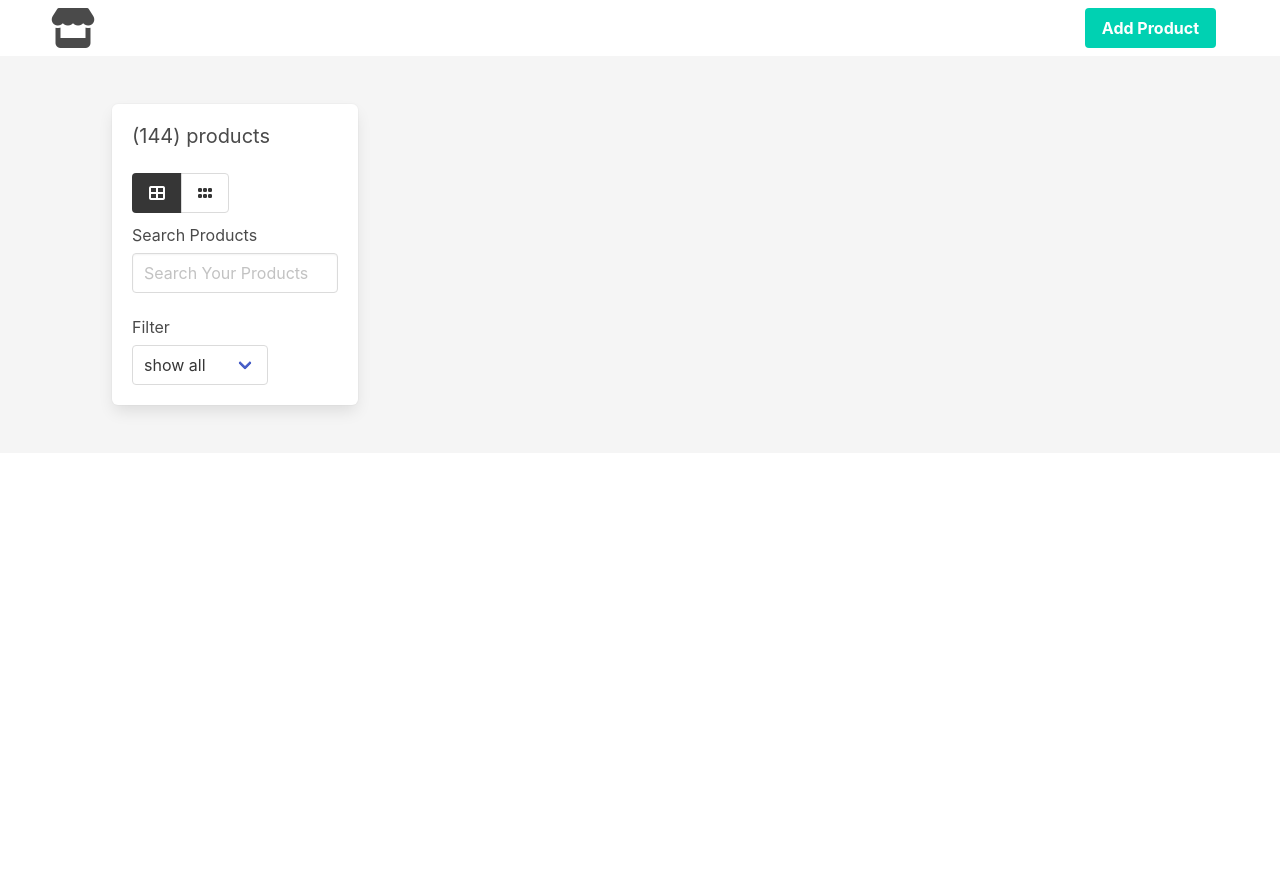
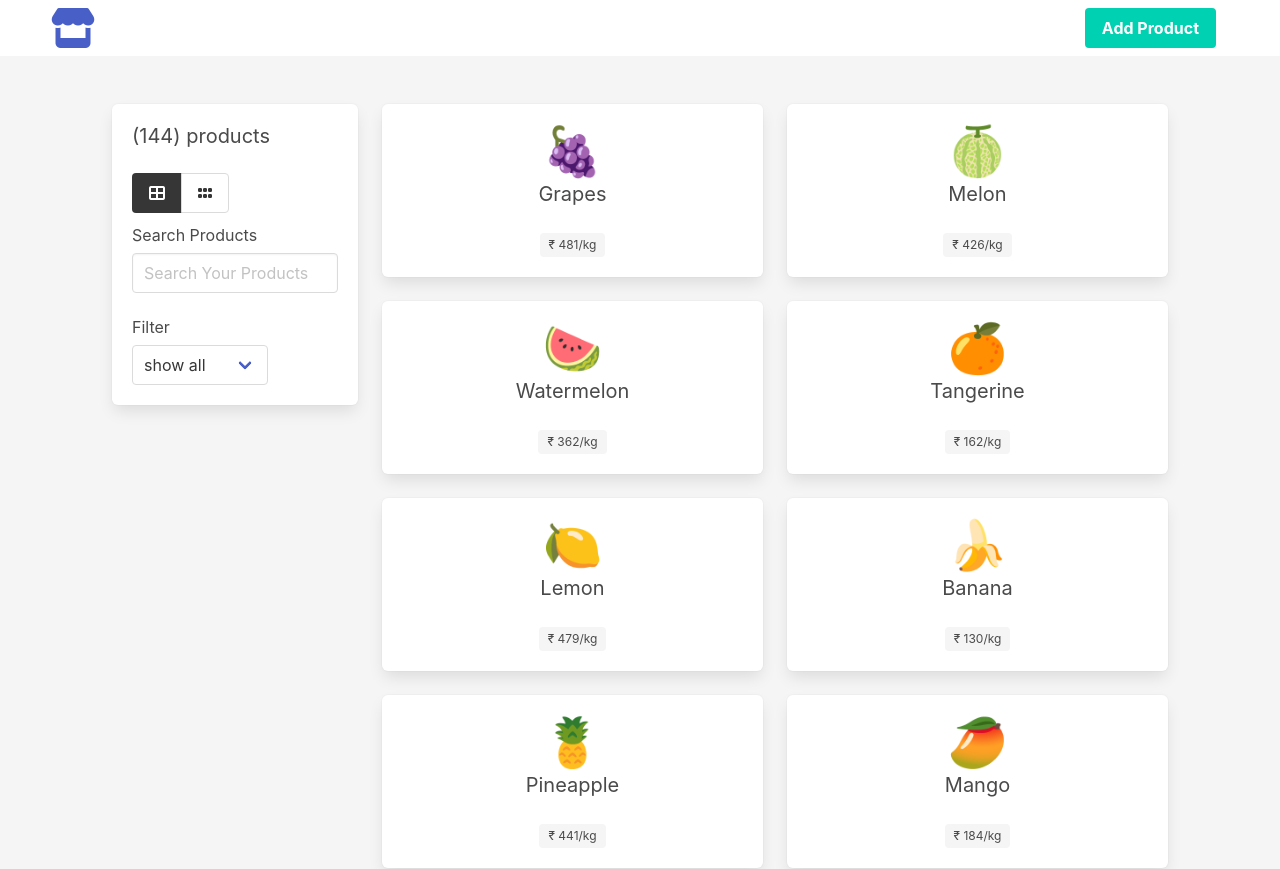
Before and after one commit to surajmaurya0/recoil-shop, a React (Create React App) app: page / in a window 1280 px wide. Shown: the top 869 px of the page. Before the commit the page ends 800 px from the top, so only its background shows below. Built offline with nearby package versions, Linux system fonts and the light colour scheme.

Commit message:
implement some features

```diff
--- a/src/App.js
+++ b/src/App.js
@@ -1,9 +1,18 @@
 import React from 'react'
 import Home from './components/pages/Home.jsx'
+import { Routes,Route } from 'react-router-dom'
+import AddProduct from './components/products/AddProduct.jsx'
+import Navbar from './components/layout/Navbar';
+
 const App = () => {
   return (
    <>
-   <Home/>
+   <Navbar/>
+   <Routes>
+    <Route path='/' element={<Home/>} />
+    <Route path='/add-product' element={<AddProduct/>} />
+    <Route path="*" element={<h1>Page Not Found</h1>} />
+   </Routes>
    </>
   )
 }
--- a/src/components/layout/Navbar.jsx
+++ b/src/components/layout/Navbar.jsx
@@ -1,18 +1,29 @@
 import React from "react";
 import './layout.css'
+import { Link } from "react-router-dom";
+import { useRecoilValue } from "recoil";
+import { NavbarRecoil } from "../../recoil/navbarRecoil";
 const Navbar = () => {
+   const url = useRecoilValue(NavbarRecoil)
+   console.log(url)
+
     return (
         <>
             <nav className="navbar">
                 <div className="container">
                     <div className="navbar-brand">
-                        <a href="/" className="navbar-item"><i class="fa-sharp fa-solid fa-store transform"></i> </a>
+                        <Link to="/" className="navbar-item"><i className="fa-sharp fa-solid fa-store transform" style={{color:url == "" ? "#485fc7":''}}></i> </Link>
                     </div>
                     <div className="navbar-menu">
                         <div className="navbar-end">
                             <div className="navbar-item">
                                 <div className="buttons">
-                                    <a href="/" className="button is-primary"><strong>Add Product</strong></a>
+                                    {
+                                        url ===""?  <Link to="/add-product" className="button is-primary"><strong>Add Product</strong></Link>
+                                        :
+                                        <Link to="/" className="button is" style={{background:'#485fc7',color:'white'}}><strong>Home</strong></Link>
+                                    }
+
                                 </div>
                             </div>
                         </div>
--- a/src/components/layout/Sidebar.jsx
+++ b/src/components/layout/Sidebar.jsx
@@ -1,6 +1,12 @@
 import React from 'react'
+import { useRecoilState } from 'recoil'
+import { listStyleProduct } from '../../recoil/listStyle'
 
 const Sidebar = () => {
+    const [listStyle, setListStyle] = useRecoilState(listStyleProduct)
+    const onChangeListStyle = (style) => {
+        setListStyle(style)
+    }
     return (
         <>
             <div className="columns is-multiline">
@@ -8,12 +14,12 @@ const Sidebar = () => {
                     <h2 className="subtitle">(144) products</h2>
                     <div className="field has-addons">
                         <div className="control">
-                            <button className="button is-dark">
+                            <button className={`button ${listStyle == 'is-6' ? 'is-dark' : ''}`} onClick={() => onChangeListStyle('is-6')}>
                                 <i className="fas fa-th-large"></i>
                             </button>
                         </div>
                         <div className="control">
-                            <button className="button">
+                            <button className={`button ${listStyle == 'is-4' ? 'is-dark' : ''}`} onClick={() => onChangeListStyle('is-4')}>
                                 <i className="fas fa-grip-horizontal"></i>
                             </button>
                         </div>
--- a/src/components/pages/Home.jsx
+++ b/src/components/pages/Home.jsx
@@ -1,12 +1,16 @@
 import React from 'react'
-import Navbar from '../layout/Navbar'
 import Sidebar from '../layout/Sidebar'
 import Products from '../products/Products'
-
+import { useSetRecoilState } from 'recoil'
+import { NavbarRecoil } from '../../recoil/navbarRecoil'
 const Home = () => {
+const setUrl = useSetRecoilState(NavbarRecoil)
+const url = window.location.href;
+const productUrl = url.split('/').pop()
+setUrl(productUrl)
   return (
     <>
-   <Navbar/>
+
     <div className="has-background-light">
         <div className="container">
             <div className="section">
--- /dev/null
+++ b/src/components/products/AddProduct.jsx
@@ -0,0 +1,115 @@
+import React, { useEffect, useState } from 'react'
+import { productsState } from '../../recoil/productRecoil'
+import { useSetRecoilState } from 'recoil'
+import { NavbarRecoil } from '../../recoil/navbarRecoil'
+import { useNavigate } from 'react-router-dom'
+
+const AddProduct = () => {
+  const navigate = useNavigate()
+  const [loading, setLoading] = useState(false)
+  const setAddNewProduct = useSetRecoilState(productsState)
+  const setUrl = useSetRecoilState(NavbarRecoil)
+  const [addProduct, setAddProduct] = useState({
+    name: '',
+    price: '',
+    picture: '',
+    type: ''
+  })
+  setUrl('add-product')
+  const onSubmit = (e) => {
+    e.preventDefault()
+    console.log(addProduct)
+    setAddNewProduct((oldProduct) => [...oldProduct, addProduct])
+    setLoading(true)
+    setTimeout(() => {
+      navigate('/')
+      setLoading(true)
+    }, 5000)
+
+  }
+
+  return (
+    <>
+      {loading ? <>
+        <div className="container">
+          <div className="section">
+            <div className="card">
+              <div className="card-header">
+                <p className="card-header-title">Add A Product</p>
+              </div>
+              <div className="card-content">
+                <form >
+                  <div className="columns">
+                    <div className="column is-3">
+                      <input type="text" className="input" placeholder='Enter Product Name' disabled value={addProduct.name} />
+                    </div>
+                    <div className="column is-3">
+                      <input type="text" className="input" placeholder='Enter Product Price' disabled value={addProduct.price} />
+                    </div>
+                    <div className="column is-3">
+                      <input type="text" className="input" placeholder='Product Picture' disabled value={addProduct.picture} />
+                    </div>
+                    <div className="column is-3">
+                      <div className="select is-fullwidth">
+                        <select disabled value={addProduct.type} >
+                          <option> Select Product Type</option>
+                          <option value="fruit">fruit</option>
+                          <option value="vegetables">vegetables</option>
+                          <option value="beverages">beverages</option>
+                          <option value="meals">meals</option>
+                          <option value="utensils">utensils</option>
+                        </select>
+                      </div>
+                    </div>
+                    <div className="column is-3"></div>
+                  </div>
+                  <progress class="progress is-large is-primary" max="100">60%</progress>
+                </form>
+              </div>
+            </div>
+          </div>
+        </div>
+      </> : <div className="container">
+        <div className="section">
+          <div className="card">
+            <div className="card-header">
+              <p className="card-header-title">Add A Product</p>
+            </div>
+            <div className="card-content">
+              <form onSubmit={onSubmit}>
+                <div className="columns">
+                  <div className="column is-3">
+                    <input type="text" className="input" value={addProduct.name} onChange={(e) => setAddProduct({ ...addProduct, name: e.target.value })} placeholder='Enter Product Name' />
+                  </div>
+                  <div className="column is-3">
+                    <input type="text" className="input" value={addProduct.price} onChange={(e) => setAddProduct({ ...addProduct, price: e.target.value })} placeholder='Enter Product Price' />
+                  </div>
+                  <div className="column is-3">
+                    <input type="text" className="input" value={addProduct.picture} onChange={(e) => setAddProduct({ ...addProduct, picture: e.target.value })} placeholder='Product Picture' />
+                  </div>
+                  <div className="column is-3">
+                    <div className="select is-fullwidth">
+                      <select value={addProduct.type} onChange={(e) => setAddProduct({ ...addProduct, type: e.target.value })}>
+                        <option> Select Product Type</option>
+                        <option value="fruit">fruit</option>
+                        <option value="vegetables">vegetables</option>
+                        <option value="beverages">beverages</option>
+                        <option value="meals">meals</option>
+                        <option value="utensils">utensils</option>
+                      </select>
+                    </div>
+                  </div>
+                  <div className="column is-3"></div>
+                </div>
+                <button className="button is-primary" type='submit' >Add Product</button>
+              </form>
+            </div>
+          </div>
+        </div>
+      </div>}
+
+    </>
+  )
+}
+
+export default AddProduct
--- /dev/null
+++ b/src/components/products/ProductItem.jsx
@@ -0,0 +1,19 @@
+import React from 'react'
+import { useRecoilValue } from 'recoil'
+import { listStyleProduct } from '../../recoil/listStyle'
+const ProductItem = (props) => {
+    const {name,picture,price,type,id} = props.product
+    const listStyle = useRecoilValue(listStyleProduct)
+    return (
+        <div className={`column ${listStyle} has-text-centered`} key={id}>
+            <div className="box box__custom ">
+                <a href="#" className="button button-edit is-warning">edit</a>
+                <a href="#" className="button button-delete is-danger">delete</a>
+                <h1 className="title is-1 picture">{picture}</h1>
+                <h2 className="subtitle is-5">{name}</h2>
+                <span className="tag ">₹ {price}/kg</span>
+            </div>
+        </div>
+    )
+}
+export default ProductItem
--- /dev/null
+++ b/src/components/products/Products.jsx
@@ -0,0 +1,19 @@
+import React from 'react'
+import { productsState } from '../../recoil/productRecoil'
+import { useRecoilValue } from 'recoil'
+import'./product.css'
+import ProductItem from './ProductItem'
+const Products = () =>{
+   const  products = useRecoilValue(productsState)
+   console.log(products)
+    return(
+        <>
+        <div className="columns is-multiline">
+            {
+                products.map((product)=> <ProductItem product={product}/> )
+            }
+        </div>
+        </>
+    )
+}
+export default Products
--- /dev/null
+++ b/src/components/products/product.css
@@ -0,0 +1,40 @@
+.box__custom{
+    overflow: hidden;
+    position: relative;
+    transition: all 0.3s;
+}
+.box__custom:hover{
+    box-shadow: 0px 0px 40px 5px rgba(0,0,0,0.2);
+    cursor: pointer;
+}
+.picture{
+    transition: all 0.4s;
+    backface-visibility: hidden;
+}
+.box__custom:hover .picture{
+    transform: scale(1.3);
+}
+.box__custom:hover .button-edit{
+    opacity: 1;
+    left: 0px;
+}
+.box__custom:hover .button-delete {
+    opacity: 1;
+    right: 0px;
+  }
+.button-delete, .button-edit{
+    position: absolute;
+    top: 0;
+    border-radius: 0;
+    transition: all 0.5s;
+    z-index: 1111;
+}
+.button-edit{
+    opacity: 0;
+    left: -100px;
+    border-bottom-right-radius: 30px;
+}
+.button-delete{
+    right:-100px;
+    border-bottom-left-radius: 30px;
+}
--- a/src/index.js
+++ b/src/index.js
@@ -4,12 +4,15 @@ import './index.css';
 import App from './App';
 import reportWebVitals from './reportWebVitals';
 import { RecoilRoot } from 'recoil';
+import { BrowserRouter } from 'react-router-dom';
 const root = ReactDOM.createRoot(document.getElementById('root'));
 root.render(
   <React.StrictMode>
+    <BrowserRouter>
     <RecoilRoot>
     <App />
     </RecoilRoot>
+    </BrowserRouter>
   </React.StrictMode>
 );
 
--- /dev/null
+++ b/src/recoil/listStyle.js
@@ -0,0 +1,6 @@
+import { atom } from "recoil";
+
+export const listStyleProduct = atom({
+    key:'listStyle',
+    default:'is-6'
+})
--- /dev/null
+++ b/src/recoil/navbarRecoil.js
@@ -0,0 +1,7 @@
+import { atom } from "recoil";
+const url = window.location.href;
+const productUrl = url.split('/').pop()
+export const NavbarRecoil = atom({
+    key:'NavbarRecoil',
+    default:productUrl
+})
```
Also changed, not shown: src/components/products/Products.js (deleted, +0 -7 lines).
